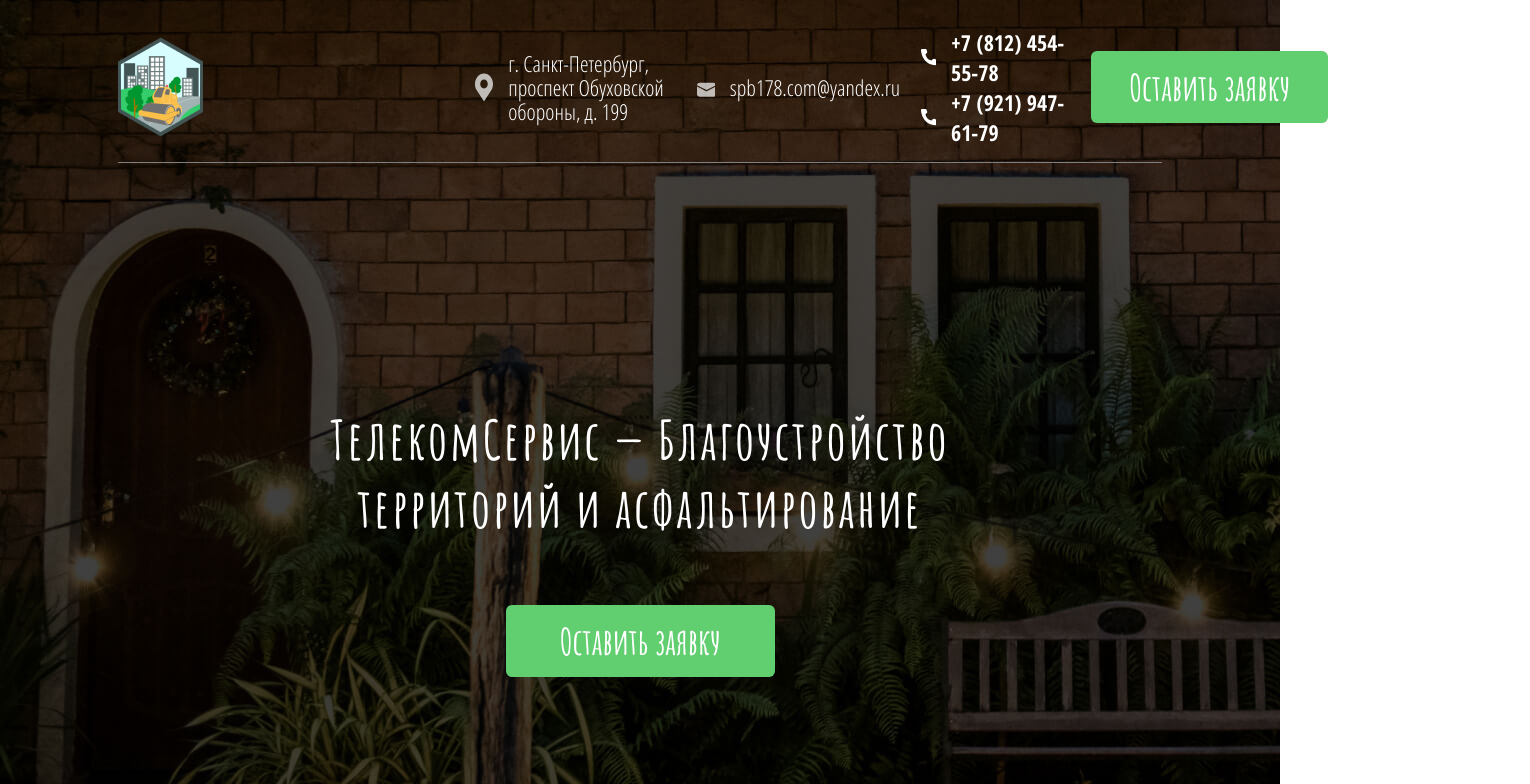
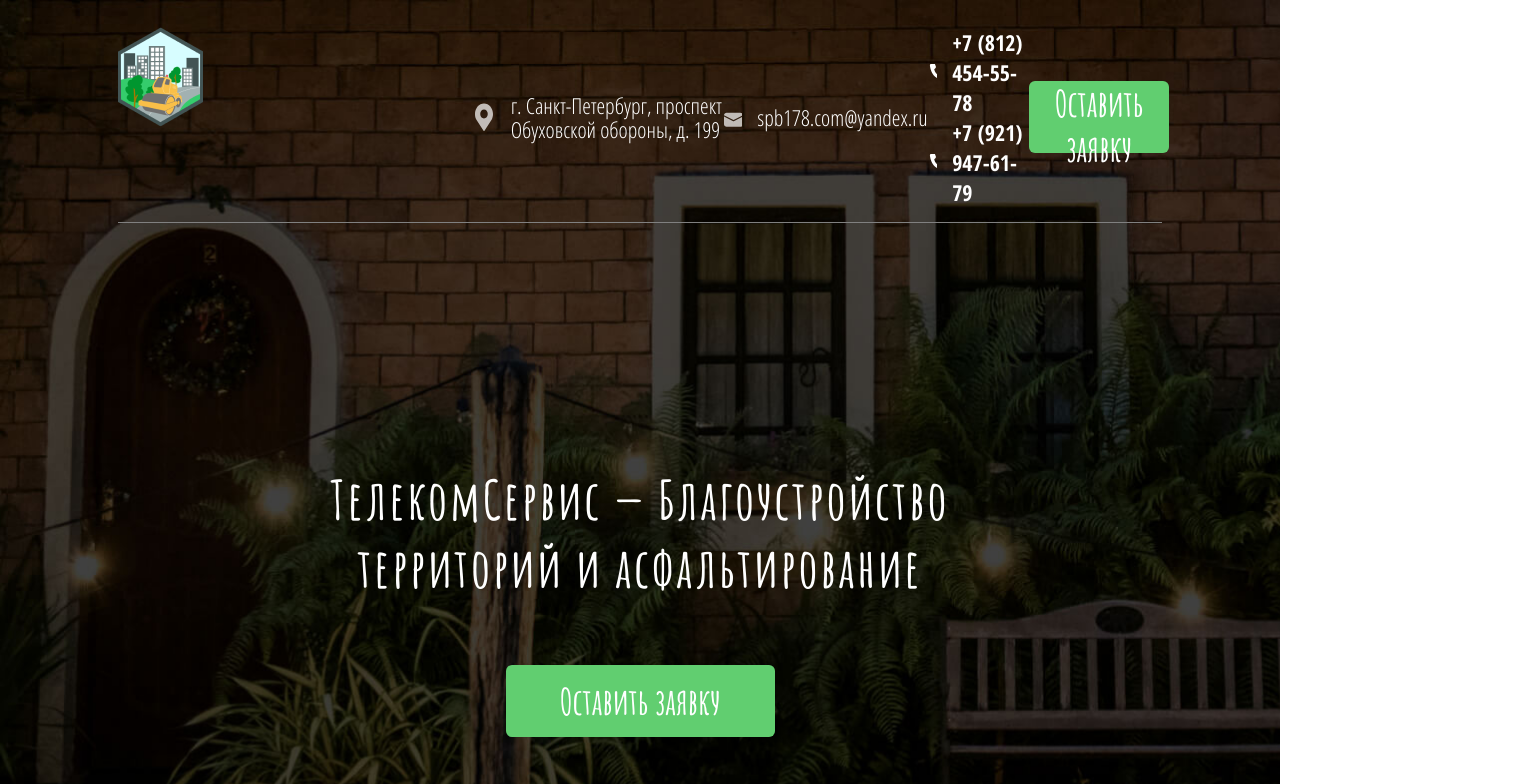
Before and after one commit to vitalii-grigorash/telecom-service, a React (Create React App) app: page / in a window 1280 px wide. Shown: the top 784 px of the page, 1530 px wide, since content can reach past the window. Built offline with nearby package versions, Linux system fonts and the light colour scheme.

Commit message:
ready for optimize

```diff
--- a/src/components/AsphaltCards/AsphaltCards.css
+++ b/src/components/AsphaltCards/AsphaltCards.css
@@ -1,19 +1,41 @@
 .about-work {
-
+    display: flex;
+    flex-direction: column;
 }
 .about-work__right {
     display: flex;
-    width: 1530px;
-    margin: 0 0 0 auto;
-    background-color: #EAEAEA;
+}
+.about-work__img-container {
+    display: flex;
+    width: 100%;
 }
 .about-work__img {
+    margin-left: auto;
+}
+.about-work__img-container-left {
+    display: flex;
+    order: 2;
+    width: 100%;
+}
+.about-work__img-left {
+    margin-right: auto;
+}
+.about-work__container {
+    width: 100%;
+    background-color: #EAEAEA;
 }
 .about-work__description-container {
     max-width: 491px;
     margin: 48px auto 64px 39px;
     display: flex;
     flex-direction: column;
+}
+.about-work__description-container-left {
+    max-width: 491px;
+    margin: 48px 39px 64px auto;
+    display: flex;
+    flex-direction: column;
+    order: 1;
 }
 .about-work__heading {
     font-family: 'Amatic SC';
@@ -86,19 +108,6 @@
 }
 .about-work__left {
     display: flex;
-    width: 1513px;
-    margin: 0 auto 0 0;
-    background-color: #EAEAEA;
-}
-.about-work__img-left {
-    order: 2;
-}
-.about-work__description-container-left {
-    max-width: 491px;
-    margin: 48px 39px 64px auto;
-    display: flex;
-    flex-direction: column;
-    order: 1;
 }
 .about-work-button-left {
     margin: 32px auto 0 0;
--- a/src/components/AsphaltCards/AsphaltCards.js
+++ b/src/components/AsphaltCards/AsphaltCards.js
@@ -15,7 +15,10 @@
         <div className="about-work">
 
             <div className="about-work__right">
+                <div className="about-work__img-container">
                     <img className="about-work__img" src={asphaltImg} alt="Фотография образец" />
+                </div>
+                <div className="about-work__container">
                     <div className="about-work__description-container">
                         <h3 className="about-work__heading">Капитальный ремонт дорожного покрытия (асфальтирование дорог)</h3>
                         <p className="about-work__description">Ремонт дорожного покрытия – это 80% усилий на
@@ -38,9 +41,13 @@
                         </button>
                     </div>
                 </div>
+            </div>
 
             <div className="about-work__left">
+                <div className="about-work__img-container-left">
                     <img className="about-work__img-left" src={imgTwo} alt="Фотография образец" />
+                </div>
+                <div className="about-work__container">
                     <div className="about-work__description-container-left">
                         <h3 className="about-work__heading">Ямочный ремонт асфальтобетонного покрытия</h3>
                         <p className="about-work__description">Асфальтированная территория нуждается в выборочном ремонте асфальта.
@@ -62,9 +69,13 @@
                         </button>
                     </div>
                 </div>
+            </div>
 
             <div className="about-work__right">
+                <div className="about-work__img-container">
                     <img className="about-work__img" src={imgThree} alt="Фотография образец" />
+                </div>
+                <div className="about-work__container">
                     <div className="about-work__description-container">
                         <h3 className="about-work__heading">Отмостка из асфальта</h3>
                         <p className="about-work__description">Производство работ по демонтажу ветхой отмостки для дальнейшего устройства отмостки из
@@ -78,9 +89,13 @@
                         </button>
                     </div>
                 </div>
+            </div>
 
             <div className="about-work__left">
+                <div className="about-work__img-container-left">
                     <img className="about-work__img-left" src={imgFour} alt="Фотография образец" />
+                </div>
+                <div className="about-work__container">
                     <div className="about-work__description-container-left">
                         <h3 className="about-work__heading">Реконструкция асфальтобетонного покрытия</h3>
                         <p className="about-work__description">При условии, что основание сделали качественно, а «ковёр»
@@ -92,6 +107,7 @@
                         </button>
                     </div>
                 </div>
+            </div>
 
         </div>
 
--- a/src/components/Footer/Footer.css
+++ b/src/components/Footer/Footer.css
@@ -1,5 +1,6 @@
 .footer {
     display: flex;
+    width: 100%;
     flex-direction: column;
     margin: 180px 0 0;
 }
@@ -32,14 +33,11 @@
 .footer__map {
 
 }
-.header-info__email_black {
+.header-info__container_black {
     color: #180000;
-    margin: 20px 0;
+    margin: 24px auto 0 0;
 }
 .phone-numbers__link_black {
-    color: #180000;
-}
-.header-info__map_black {
     color: #180000;
 }
 .phone-numbers__icon_black {
--- a/src/components/Footer/Footer.js
+++ b/src/components/Footer/Footer.js
@@ -25,28 +25,25 @@
 
                         <div className="phone-numbers__container">
 
-                            <div className="phone-numbers__number">
                             <a href="tel:+78124545578" className="phone-numbers__link phone-numbers__link_black">
                                 <p className="phone-numbers__icon phone-numbers__icon_black"></p>
                                 +7 (812) 454-55-78
                             </a>
-                            </div>
 
-                            <div className="phone-numbers__number">
+
                             <a href="tel:+79219476179" className="phone-numbers__link phone-numbers__link_black">
                                 <p className="phone-numbers__icon phone-numbers__icon_black"></p>
                                 +7 (921) 947-61-79
                             </a>
-                            </div>
 
                         </div>
 
-                        <a href="mailto:spb178.com@yandex.ru" className="header-info__email header-info__email_black">
+                        <a href="mailto:spb178.com@yandex.ru" className="header-info__container header-info__container_black">
                             <p className="header-info__icon-email header-info__icon-email_black"></p>
                             spb178.com@yandex.ru
                         </a>
 
-                        <a href="https://yandex.ru/maps/-/CCUMu0GBkC" target="_blank" rel="nofollow noreferrer" className="header-info__map header-info__map_black">
+                        <a href="https://yandex.ru/maps/-/CCUMu0GBkC" target="_blank" rel="nofollow noreferrer" className="header-info__container header-info__container_black">
                             <p className="header-info__icon-vector header-info__icon-vector_black"></p>
                             г. Санкт-Петербург, проспект Обуховской обороны, д. 199
                         </a>
--- a/src/components/Header/Header.css
+++ b/src/components/Header/Header.css
@@ -1,6 +1,5 @@
 .header {
     display: flex;
-    align-items: center;
     margin: 0 118px;
     border-bottom: 1px solid grey;
     padding-bottom: 15px;
@@ -12,78 +11,40 @@
     width: 100%;
 }
 .header__logo {
-    height: 100px;
-    width: 85px;
+    max-height: 100px;
+    max-width: 85px;
     margin-right: 272px;
 }
-.header-info__map {
+.header-info__container_location {
+    max-width: 252px;
+}
+.header-info__container {
     display: flex;
     align-items: center;
-    width: 252px;
     font-style: normal;
     font-weight: 300;
     font-size: 22px;
     line-height: 24px;
-    margin: 0 130px 0 0;
-    margin-right: auto;
+    margin: 0 auto 0 0;
     text-decoration: none;
     color: #FFFFFF;
 }
-.header-info__map:hover {
+.header-info__container:hover {
     text-decoration: underline;
 }
-.header-info__map:active {
+.header-info__container:active {
     color: #009EE2;
 }
-.header-info__map:active .header-info__icon-vector  {
+.header-info__container:active .header-info__icon-vector  {
     background-image: url(../../images/svg/vector-blue.svg);
 }
-.header-info__icon-vector {
-    background-image: url(../../images/svg/vector.svg);
-    background-repeat: no-repeat;
-    width: 41px;
-    height: 28px;
-    margin-right: 15px;
-}
-.header-info__email {
-    display: flex;
-    align-items: center;
-    width: 252px;
-    font-style: normal;
-    font-weight: 300;
-    font-size: 22px;
-    line-height: 24px;
-    margin: 0 130px 0 0;
-    margin-right: auto;
-    text-decoration: none;
-    color: #FFFFFF;
-}
-.header-info__email:hover {
-    text-decoration: underline;
-}
-.header-info__email:active {
-    color: #009EE2;
-}
-.header-info__email:active .header-info__icon-email  {
+.header-info__container:active .header-info__icon-email  {
     background-image: url(../../images/svg/email-icon-blue.svg);
-}
-.header-info__icon-email {
-    background-image: url(../../images/svg/email-icon.svg);
-    background-repeat: no-repeat;
-    width: 18px;
-    height: 28px;
-    margin: 17px 15px auto 0;
 }
 .phone-numbers__container {
     display: flex;
     flex-direction: column;
-    justify-content: center;
-    margin-right: auto;
-}
-.phone-numbers__number {
-    display: flex;
-    align-items: center;
-    margin: 0;
+    margin: 0 auto 0 0;
 }
 .phone-numbers__link {
     display: flex;
@@ -94,15 +55,15 @@
     text-decoration: none;
     color: #FFFFFF;
 }
+.phone-numbers__link:hover {
+    text-decoration: underline;
+}
 .phone-numbers__link:active {
     color: #009EE2;
     text-decoration: underline;
 }
 .phone-numbers__link:active .phone-numbers__icon  {
     background-image: url(../../images/svg/phone-icon-blue.svg);
-}
-.phone-numbers__link:hover {
-    text-decoration: underline;
 }
 .phone-numbers__icon {
     background-image: url(../../images/svg/phone-icon.svg);
@@ -111,13 +72,27 @@
     height: 20px;
     margin: auto 15px auto 0;
 }
+.header-info__icon-vector {
+    background-image: url(../../images/svg/vector.svg);
+    background-repeat: no-repeat;
+    width: 41px;
+    height: 28px;
+    margin-right: 15px;
+}
+.header-info__icon-email {
+    background-image: url(../../images/svg/email-icon.svg);
+    background-repeat: no-repeat;
+    width: 18px;
+    height: 28px;
+    margin: 17px 15px auto 0;
+}
 .button-green {
     width: 269px;
     height: 72px;
     border-radius: 6px;
     border: none;
     background-color: #61CE70;
-    color: white;
+    color: #FFFFFF;
     padding: 0;
 }
 .button-green:hover {
--- a/src/components/Header/Header.js
+++ b/src/components/Header/Header.js
@@ -15,31 +15,27 @@
 
       <div className="header__row">
 
-        <a href="https://yandex.ru/maps/-/CCUMu0GBkC" target="_blank" rel="nofollow noreferrer" className="header-info__map">
+        <a href="https://yandex.ru/maps/-/CCUMu0GBkC" target="_blank" rel="nofollow noreferrer" className="header-info__container header-info__container_location">
           <p className="header-info__icon-vector"></p>
           г. Санкт-Петербург, проспект Обуховской обороны, д. 199
         </a>
 
-        <a href="mailto:spb178.com@yandex.ru" className="header-info__email">
+        <a href="mailto:spb178.com@yandex.ru" className="header-info__container">
           <p className="header-info__icon-email"></p>
           spb178.com@yandex.ru
         </a>
 
         <div className="phone-numbers__container">
 
-          <div className="phone-numbers__number">
           <a href="tel:+78124545578" className="phone-numbers__link">
             <p className="phone-numbers__icon"></p>
             +7 (812) 454-55-78
           </a>
-          </div>
 
-          <div className="phone-numbers__number">
           <a href="tel:+79219476179" className="phone-numbers__link">
             <p className="phone-numbers__icon"></p>
             +7 (921) 947-61-79
           </a>
-          </div>
 
         </div>
 
--- a/src/components/LandscapeCards/LandscapeCards.css
+++ b/src/components/LandscapeCards/LandscapeCards.css
@@ -1,16 +1,4 @@
-.landscape-cards {
-
-}
-.about-work__right-green {
-    display: flex;
-    width: 1530px;
-    margin: 0 0 0 auto;
-    background-color: #EFEAD7;
-}
-.about-work__left-green {
-    display: flex;
-    width: 1513px;
-    margin: 0 auto 0 0;
+.about-work__container_green {
     background-color: #EFEAD7;
 }
 .about-work__heading-green {
--- a/src/components/LandscapeCards/LandscapeCards.js
+++ b/src/components/LandscapeCards/LandscapeCards.js
@@ -10,12 +10,13 @@
 } = props;
 
   return (
-    <div className="landscape-cards">
+    <div className="about-work">
 
-      <div className="about-work">
-
-        <div className="about-work__right-green">
+      <div className="about-work__right">
+        <div className="about-work__img-container">
           <img className="about-work__img" src={cardGrass} alt="Фотография образец" />
+        </div>
+        <div className="about-work__container about-work__container_green">
           <div className="about-work__description-container">
             <h3 className="about-work__heading-green">Устройство газонов</h3>
             <p className="about-work__description">Это рекультивация земельного участка с заменой существующего грунта на плодородный
@@ -30,9 +31,13 @@
             </button>
           </div>
         </div>
+      </div>
 
-        <div className="about-work__left-green">
+      <div className="about-work__left">
+        <div className="about-work__img-container-left">
           <img className="about-work__img-left" src={imgFive} alt="Фотография образец" />
+        </div>
+        <div className="about-work__container about-work__container_green">
           <div className="about-work__description-container-left">
             <h3 className="about-work__heading-green">Посадка деревьев, посадка кустарников</h3>
             <p className="about-work__description">Это поле для творчества нашего ландшафтного дизайнера. Оградить дорожки или размежевать
@@ -47,9 +52,13 @@
             </button>
           </div>
         </div>
+      </div>
 
-        <div className="about-work__right-green">
+      <div className="about-work__right">
+        <div className="about-work__img-container">
           <img className="about-work__img" src={imgSix} alt="Фотография образец" />
+        </div>
+        <div className="about-work__container about-work__container_green">
           <div className="about-work__description-container">
             <h3 className="about-work__heading-green">Снос и посадка зелёных насаждений</h3>
             <p className="about-work__description">Это услуга, которая наиболее востребована. Зачастую, необходим
@@ -65,7 +74,6 @@
             </button>
           </div>
         </div>
-
       </div>
 
     </div>
--- a/src/components/Main/Main.css
+++ b/src/components/Main/Main.css
@@ -3,8 +3,8 @@
 .main__background {
     background-image: url(../../images/main-background.jpg);
     background-repeat: no-repeat;
-    width: 100%;
-    height: 1013px;
+    background-size: cover;
+    min-height: 1013px;
     padding-top: 27px;
 }
 .heading__container {
--- a/src/components/Popup/Popup.css
+++ b/src/components/Popup/Popup.css
@@ -13,7 +13,7 @@
 .popup_opened {
     visibility: visible;
     opacity: 1;
-    transition: opacity .4s;
+    transition: opacity .3s;
 }
 .popup__form-background {
     margin: auto;
@@ -40,7 +40,6 @@
     outline: none;
 }
 .footer__form_type-popup {
-    margin: auto;
     position: relative;
 }
 .footer__form-heading_type-popup {
```
Also changed, not shown: src/components/Popup/Popup.js (indentation only), 1 other file (tests, documents, lock files or other folders). Lines whose indentation alone changed are shown as unchanged.
